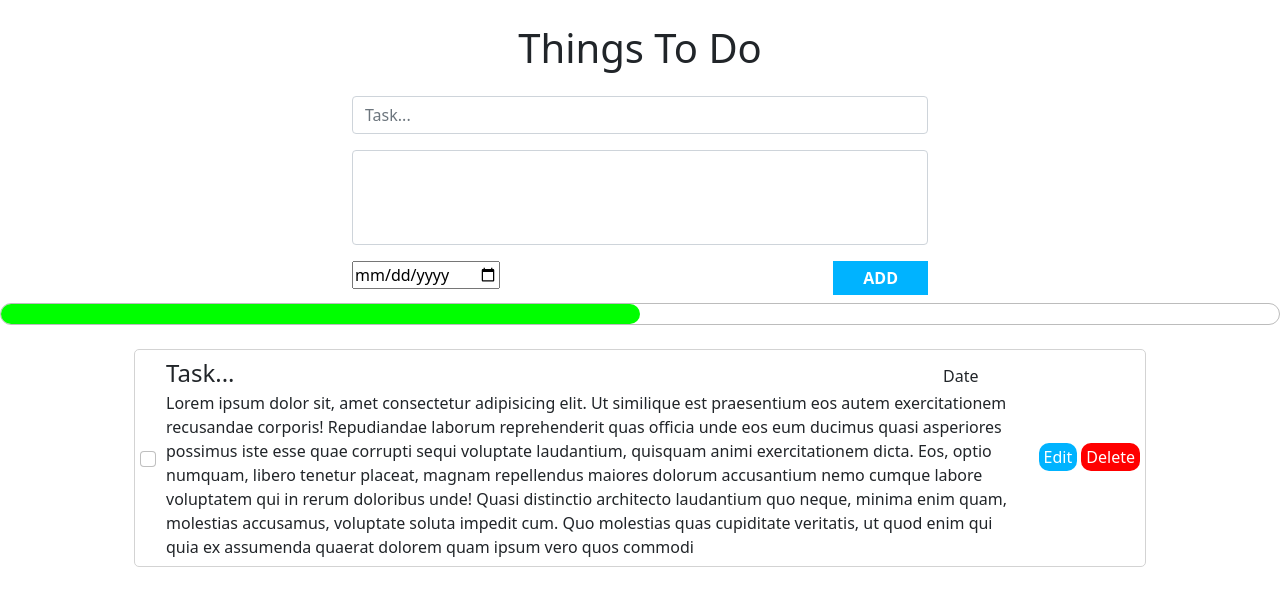
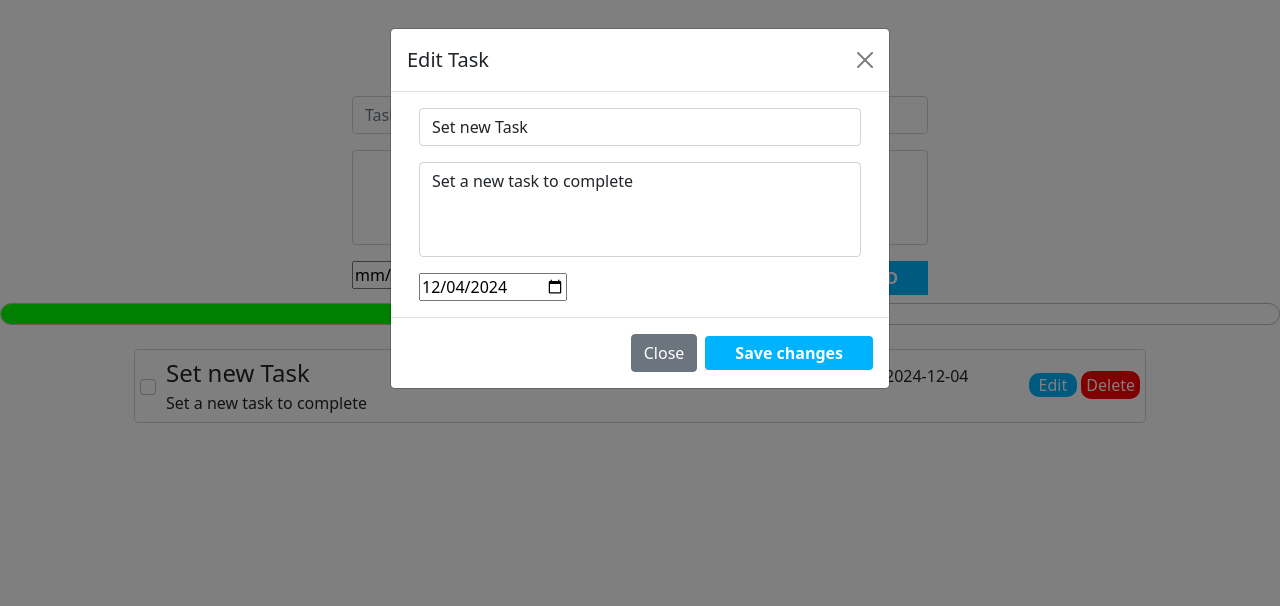
Before and after one commit to JudeIbeekeocha/todolist, a website built with webpack: page src/template.html in a window 1280 px wide. Both pictures are taken after a click on the button "Edit". Built offline with nearby package versions, Linux system fonts and the light colour scheme.

Commit message:
Added in delete and update logic to site

```diff
--- a/src/components/js/taskList.js
+++ b/src/components/js/taskList.js
@@ -1,25 +1,66 @@
 export let taskList;
 
-loadFromStorage()
+loadFromStorage();
 
 function saveToStorage() {
   localStorage.setItem("taskList", JSON.stringify(taskList));
 }
 
-export function loadFromStorage(){
-    taskList = JSON.parse(localStorage.getItem('taskList')) ||[
+export function loadFromStorage() {
+  taskList = JSON.parse(localStorage.getItem("taskList")) || [
     {
-            task: 'Set new Task',
-            description: 'Set a new task to complete',
+      task: "Set new Task",
+      description: "Set a new task to complete",
       date: "2024-12-04", //maybe use dayjs later for this
-            uId: '1'
-        }
-    ]
+      uId: "1",
+    },
+  ];
 }
 
-export function addTask(task){
-    taskList.push(task)
+export function addTask(task) {
+  taskList.push(task);
   // console.log(taskList)
 
+  saveToStorage();
+}
+
+export function removeTask(taskId) {
+  const newTaskList = [];
+
+  taskList.forEach((task) => {
+    if (task.uId !== taskId) {
+      newTaskList.push(task);
+    }
+  });
+
+  taskList = newTaskList;
+
+  saveToStorage();
+}
+
+export function editModal(taskId) {
+  const taskInput = document.getElementById("modalTaskInput");
+  const descriptionInput = document.getElementById("modalDescriptionInput");
+  const dateInput = document.getElementById("modalDateInput");
+
+  taskList.forEach((task) => {
+    if (task.uId === taskId) {
+      console.log(task.uId);
+      taskInput.value = task.task
+      descriptionInput.value = task.description
+      dateInput.value = task.date
+
+      document.querySelector('#modalAddTaskButton').addEventListener('click', ()=>{
+        console.log(taskInput.value)
+        task.task = taskInput.value
+        task.description = descriptionInput.value
+        task.date = dateInput.value
+
         saveToStorage()
+      })
+      console.log(taskList)
     }
+  });
+
+  //   document.querySelector('.modal-container').innerHTML = modalHTML
+}
--- a/src/components/pageviews/renderForms.js
+++ b/src/components/pageviews/renderForms.js
@@ -22,5 +22,4 @@ export function renderForms(){
         </div>
     `
     document.querySelector('.form-container').innerHTML = formsHTML
-    console.log('Test')
 }
--- a/src/components/pageviews/renderTaskGrid.js
+++ b/src/components/pageviews/renderTaskGrid.js
@@ -1,30 +1,56 @@
-import '../styles/taskGrid.css'
+import "../styles/taskGrid.css";
+import { removeTask, taskList } from "../js/taskList.js";
+import { editModal } from "../js/taskList.js";
 
-export function renderTaskGrid(){
-    document.querySelector('.taskGrid').classList.add('task-grid-container')
+export function renderTaskGrid() {
+  document.querySelector(".taskGrid").classList.add("task-grid-container");
+  let taskGridHTML = "";
 
-    const taskGridHTML = `
+  taskList.forEach((task) => {
+    taskGridHTML += `
        <div class="col">
           <div class="form-check">
             <input class="form-check-input" type="checkbox" value="" id="flexCheckDefault">
             <div class="task-and-description">
                 <div class="title-and-date">
                     <label class="form-check-task" for="flexCheckDefault">
-                    Task...
+                      ${task.task}
                     </label>
-                  <div class="date">Date</div>
+                    <div class="date">${task.date}</div>
                 </div>
                 <label class="form-check-description" for="flexCheckDefault">
-                Lorem ipsum dolor sit, amet consectetur adipisicing elit. Ut similique est praesentium eos autem exercitationem recusandae corporis! Repudiandae laborum reprehenderit quas officia unde eos eum ducimus quasi asperiores possimus iste esse quae corrupti sequi voluptate laudantium, quisquam animi exercitationem dicta. Eos, optio numquam, libero tenetur placeat, magnam repellendus maiores dolorum accusantium nemo cumque labore voluptatem qui in rerum doloribus unde! Quasi distinctio architecto laudantium quo neque, minima enim quam, molestias accusamus, voluptate soluta impedit cum. Quo molestias quas cupiditate veritatis, ut quod enim qui quia ex assumenda quaerat dolorem quam ipsum vero quos commodi
+                  ${task.description}
                 </label>
             </div>
             <div class="edit-delete">
-          <button class="edit-btn">Edit</button>
-            <button class="delete-btn">Delete</button>
+              <button class="edit-btn" data-unique-id="${task.uId}" data-bs-toggle="modal" data-bs-target="#exampleModal">Edit</button>
+              <button class="delete-btn" data-unique-id="${task.uId}">Delete</button>
+
             </div>
           </div>
         </div>
-    `
+      `;
+  });
 
-    document.querySelector('.taskGrid').innerHTML = taskGridHTML
+  document.querySelector(".taskGrid").innerHTML = taskGridHTML;
+
+  document.querySelectorAll(".delete-btn").forEach((btn) => {
+    btn.addEventListener("click", () => {
+      const taskId = btn.dataset.uniqueId;
+      removeTask(taskId);
+
+      renderTaskGrid();
+      console.log(taskList);
+    });
+  });
+
+  document.querySelectorAll(".edit-btn").forEach((btn) => {
+    btn.addEventListener("click", () => {
+      const taskId = btn.dataset.uniqueId;
+      editModal(taskId);
+
+      renderTaskGrid();
+      // console.log(taskList);
+    });
+  });
 }
--- a/src/components/styles/taskGrid.css
+++ b/src/components/styles/taskGrid.css
@@ -37,11 +37,13 @@
 .edit-btn{
     background-color: rgb(0, 179, 255);
     color: white;
+    padding: 0px 10px;
 }
 
 .task-and-description{
     display: flex;
     flex-direction: column;
+    flex-grow: 1;
 }
 
 .form-check-task{
--- a/src/index.js
+++ b/src/index.js
@@ -9,8 +9,6 @@ renderHeader();
 renderForms();
 progressBar()
 renderTaskGrid()
-
-
 getTaskfromDOM()
 
 
--- a/src/template.html
+++ b/src/template.html
@@ -11,14 +11,66 @@
       integrity="sha384-EVSTQN3/azprG1Anm3QDgpJLIm9Nao0Yz1ztcQTwFspd3yD65VohhpuuCOmLASjC"
       crossorigin="anonymous"
     />
-
   </head>
   <body>
     <div class="title-container"></div>
     <div class="form-container"></div>
     <div class="progress-bar-style my-2"></div>
 
-    <div class="taskGrid container">
+    <div class="taskGrid container"></div>
+    <div
+      class="modal fade"
+      id="exampleModal"
+      tabindex="-1"
+      aria-labelledby="exampleModalLabel"
+      aria-hidden="true"
+    >
+      <div class="modal-dialog">
+        <div class="modal-content">
+          <div class="modal-header">
+            <h5 class="modal-title" id="exampleModalLabel">Edit Task</h5>
+            <button
+              type="button"
+              class="btn-close"
+              data-bs-dismiss="modal"
+              aria-label="Close"
+            ></button>
+          </div>
+
+          <div class="form-wrapper">
+            <form id="modalTaskForm">
+              <div class="modal-body">
+                <div class="container form">
+                  <div class="mb-3">
+                    <input type="text" class="form-control task-input" id="modalTaskInput" placeholder="Task..." required>
+                    </div>
+                    <div class="mb-3">
+                    <textarea class="form-control text-area" id="modalDescriptionInput" rows="2"></textarea>
+                    </div>
+                    <div class="date-button-field">
+                      <div class="date">
+                      <input type="date" class="calender" id="modalDateInput">
+                      </div>
+                    </div>
+                </div>
+              </div>
+              <div class="modal-footer">
+                <button
+                  type="button"
+                  class="btn btn-secondary"
+                  data-bs-dismiss="modal"
+                >
+                  Close
+                </button>
+                <button type="submit" class="btn btn-primary add-task-button" id="modalAddTaskButton">
+                  Save changes
+                </button>
+              </div>
+            </form>
+          </div>
+
+        </div>
+      </div>
     </div>
 
     <!-- Bootstrap JavaScript Bundle (includes Popper) -->
```
Lines whose indentation alone changed are shown as unchanged.
